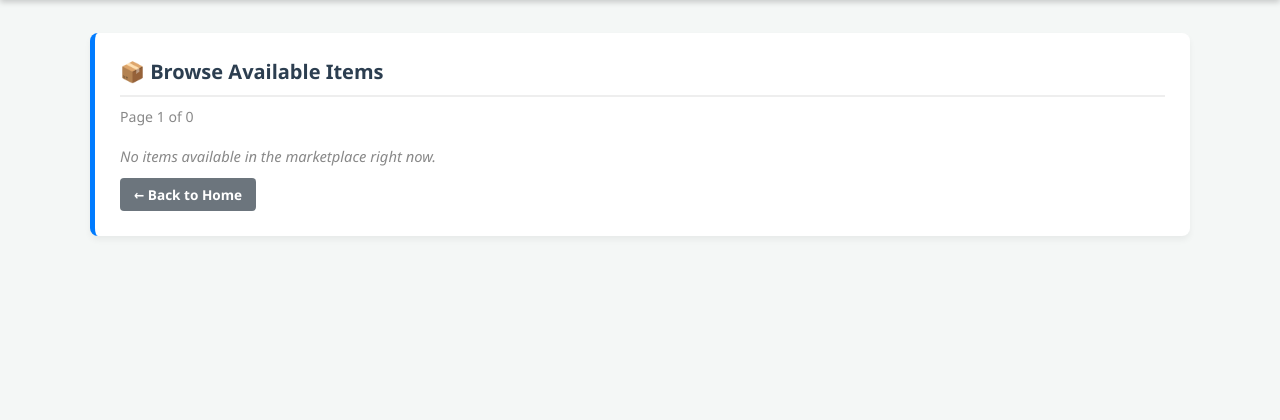
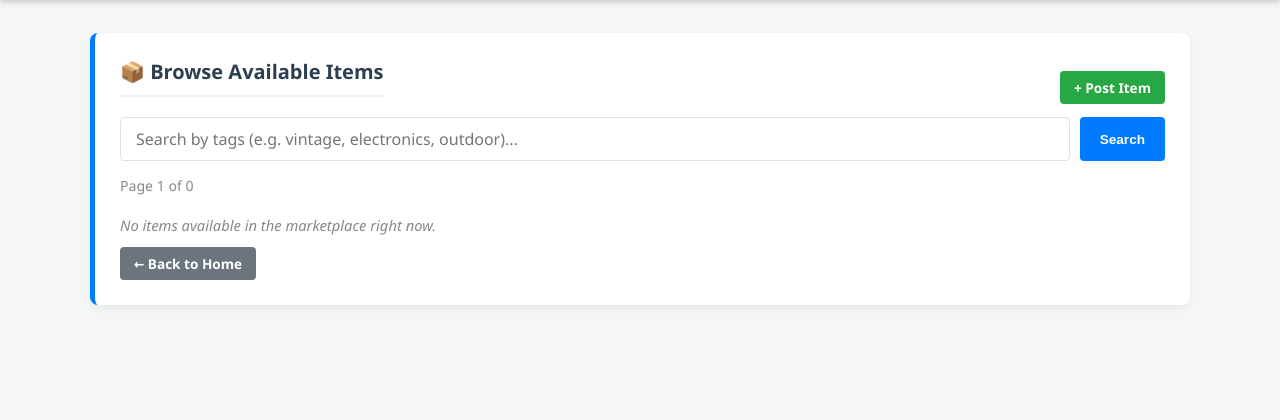
Before and after one commit to AshvinAA/RentDao, a FastAPI app: page /items in a window 1280 px wide. Shown: the part 57-477 px from the top of the page. Run offline with FastAPI, Linux system fonts and the light colour scheme.

Commit message:
Add search bar functionality to browse page

```diff
--- a/templates/browse.html
+++ b/templates/browse.html
@@ -72,8 +72,24 @@
         background: #f8f9fa;
     }
 
+    /* New styles for the search bar */
+    .search-bar-container {
+        margin-bottom: 25px;
+        display: flex;
+        gap: 10px;
+    }
+
+    .search-input {
+        flex-grow: 1;
+        padding: 10px 15px;
+        border: 1px solid #dee2e6;
+        border-radius: 4px;
+        font-size: 1em;
+    }
+
     @media (max-width: 600px) {
         .items-grid { grid-template-columns: 1fr 1fr; gap: 12px; }
+        .search-bar-container { flex-direction: column; }
     }
     @media (max-width: 400px) {
         .items-grid { grid-template-columns: 1fr; }
@@ -83,7 +99,19 @@
 {% block content %}
 <div class="container">
     <div class="section-card" style="border-left: 5px solid #007bff;">
-        <h2>📦 Browse Available Items</h2>
+        <div style="display: flex; justify-content: space-between; align-items: center;">
+            <h2>📦 Browse Available Items</h2>
+            <a href="/add-item" class="btn btn-green" style="text-decoration: none;">+ Post Item</a>
+        </div>
+
+        <form action="/items" method="GET" class="search-bar-container">
+            <input type="text" name="search" value="{{ search or '' }}" placeholder="Search by tags (e.g. vintage, electronics, outdoor)..." class="search-input">
+            <button type="submit" class="btn btn-blue" style="padding: 10px 20px;">Search</button>
+            {% if search %}
+                <a href="/items" class="btn btn-gray" style="padding: 10px 20px; text-decoration: none; display: flex; align-items: center;">Clear</a>
+            {% endif %}
+        </form>
+
         <p style="color: #888; font-size: 0.88em; margin-top: -10px; margin-bottom: 20px;">Page {{ page }} of {{ total_pages }}</p>
 
         {% if items %}
@@ -108,10 +136,9 @@
             {% endfor %}
         </div>
 
-        <!-- Pagination -->
         <div style="display:flex; justify-content:center; align-items:center; gap:8px; flex-wrap:wrap;">
             {% if page > 1 %}
-            <a href="/items?page={{ page - 1 }}" class="btn btn-gray">← Previous</a>
+            <a href="/items?page={{ page - 1 }}{% if search %}&search={{ search }}{% endif %}" class="btn btn-gray">← Previous</a>
             {% else %}
             <button disabled class="btn btn-gray" style="opacity:0.4; cursor:not-allowed;">← Previous</button>
             {% endif %}
@@ -120,20 +147,25 @@
                 {% if page_num == page %}
                 <button disabled style="padding:7px 13px; border:none; border-radius:4px; background:#007bff; color:white; font-weight:700; cursor:default;">{{ page_num }}</button>
                 {% else %}
-                <a href="/items?page={{ page_num }}" style="padding:7px 13px; border:1px solid #007bff; border-radius:4px; color:#007bff; text-decoration:none; font-weight:600;" onmouseover="this.style.background='#007bff';this.style.color='white';" onmouseout="this.style.background='';this.style.color='#007bff';">{{ page_num }}</a>
+                <a href="/items?page={{ page_num }}{% if search %}&search={{ search }}{% endif %}" style="padding:7px 13px; border:1px solid #007bff; border-radius:4px; color:#007bff; text-decoration:none; font-weight:600;" onmouseover="this.style.background='#007bff';this.style.color='white';" onmouseout="this.style.background='';this.style.color='#007bff';">{{ page_num }}</a>
                 {% endif %}
             {% endfor %}
 
             {% if page < total_pages %}
-            <a href="/items?page={{ page + 1 }}" class="btn btn-gray">Next →</a>
+            <a href="/items?page={{ page + 1 }}{% if search %}&search={{ search }}{% endif %}" class="btn btn-gray">Next →</a>
             {% else %}
             <button disabled class="btn btn-gray" style="opacity:0.4; cursor:not-allowed;">Next →</button>
             {% endif %}
         </div>
 
         {% else %}
-        <p class="empty-msg">No items available in the marketplace right now.</p>
-        <a href="/" class="btn btn-gray" style="margin-top:12px;">← Back to Home</a>
+            {% if search %}
+                <p class="empty-msg" style="color: #dc3545; font-weight: bold;">No items found matching the tag "{{ search }}".</p>
+                <a href="/items" class="btn btn-gray" style="margin-top:12px;">Clear Search</a>
+            {% else %}
+                <p class="empty-msg">No items available in the marketplace right now.</p>
+                <a href="/" class="btn btn-gray" style="margin-top:12px;">← Back to Home</a>
+            {% endif %}
         {% endif %}
     </div>
 </div>
```
